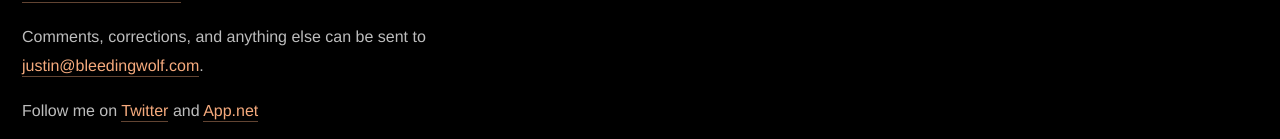
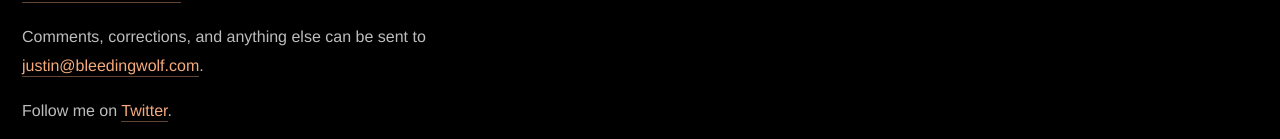
Before and after one commit to justinvoss/justinvoss.com, a Jekyll site: the page built from _posts/2016-01-18-stevens-creek-reservoir.md, in a window 1280 px wide. Shown: the part 946-1085 px from the top of the page. Built offline with Jekyll 4.4.1, drawn with Linux system fonts in a browser that asks for light colours; nearby versions of some CDN libraries.

Commit message:
RIP App.net

```diff
--- a/_includes/footer.html
+++ b/_includes/footer.html
@@ -2,6 +2,6 @@
     <div class="page">
     <p id="atomlink"><a href="/atom.xml" title="Atom XML Feed">Subscribe - Atom XML</a></p>
     <p>Comments, corrections, and anything else can be sent to <a href="mailto:justin@bleedingwolf.com">justin@bleedingwolf.com</a>.</p>
-    <p>Follow me on <a href="http://twitter.com/justinvoss" rel="me">Twitter</a> and <a href="https://alpha.app.net/justinvoss" rel="me">App.net</a></p>
+    <p>Follow me on <a href="http://twitter.com/justinvoss" rel="me">Twitter</a>.</p>
     </div>
 </div>
--- a/_layouts/video.html
+++ b/_layouts/video.html
@@ -72,13 +72,7 @@
   </div>
 </div>
 
-<div id="footer">
-  <div class="page">
-    <p id="atomlink"><a href="/atom.xml" title="Atom XML Feed">Subscribe - Atom XML</a></p>
-    <p>Comments, corrections, and anything else can be sent to <a href="mailto:justin@bleedingwolf.com">justin@bleedingwolf.com</a>.</p>
-    <p>Follow me on <a href="http://twitter.com/justinvoss" rel="me">Twitter</a> and <a href="https://alpha.app.net/justinvoss" rel="me">App.net</a></p>
-  </div>
-</div>
+{% include footer.html %}
 
 <script src="/static/js/video.min.js"></script>
 
--- a/index.html
+++ b/index.html
@@ -12,8 +12,7 @@ layout: default
   <div style="clear: both"></div>
 
   <p>Email me at <a href="mailto:justin@bleedingwolf.com">justin@bleedingwolf.com</a>,
-     <br>or follow me on <a href="http://twitter.com/justinvoss" rel="nofollow">Twitter</a>
-     and on <a href="https://alpha.app.net/justinvoss" rel="me">App.net</a>.</p>
+     <br>or follow me on <a href="http://twitter.com/justinvoss" rel="me">Twitter</a>.</p>
 </div>
 
 {% assign month = '' %}
```
